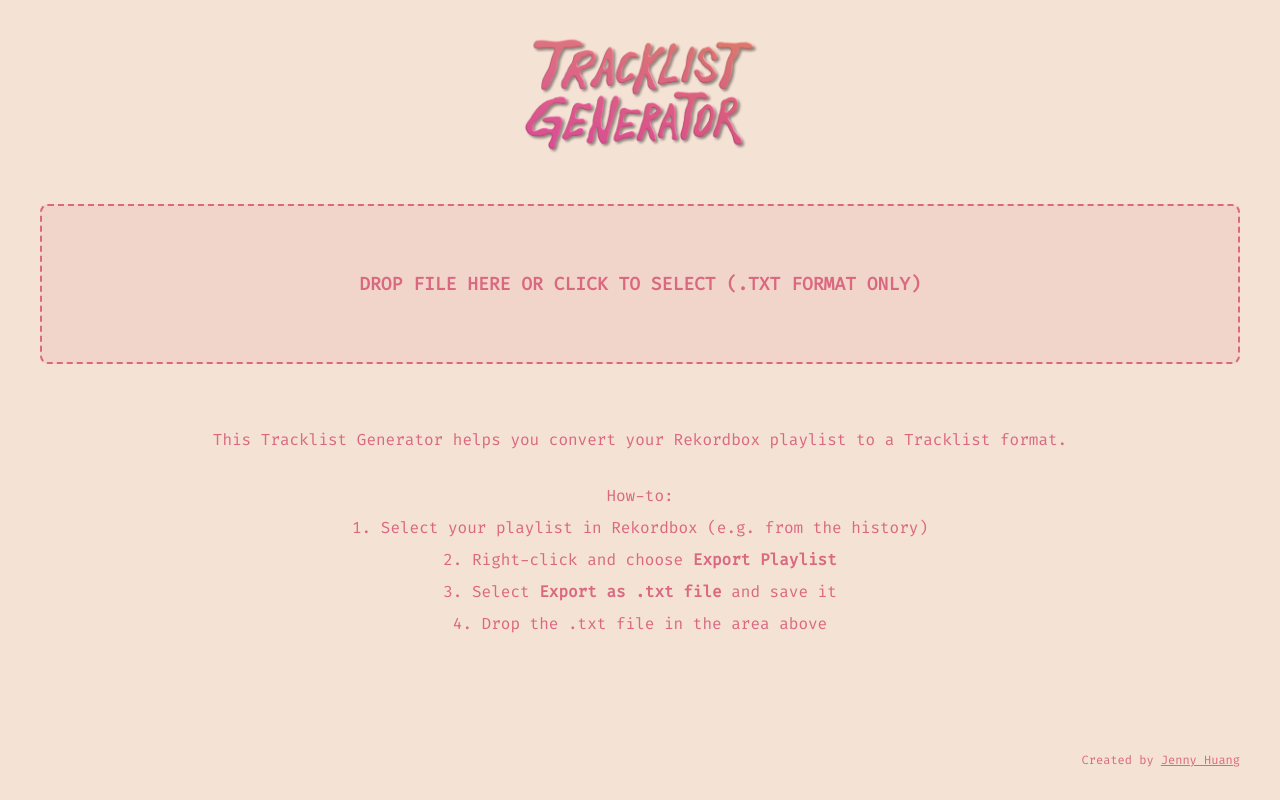
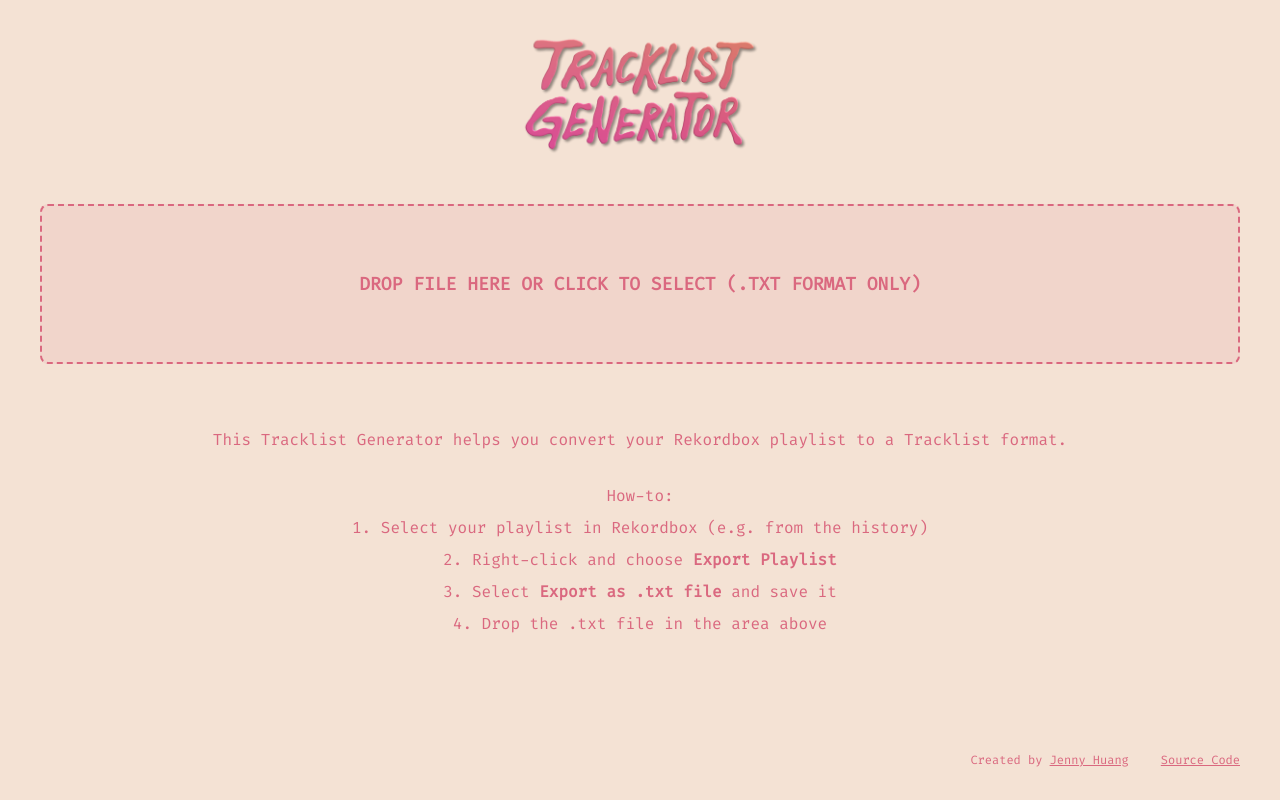
Before and after one commit to huang-jenny/tracklist-generator, a React (Create React App) app: page / in a window 1280 px wide. Built offline with nearby package versions, Linux system fonts and the light colour scheme.

Commit message:
added github repository link

```diff
--- a/src/TracklistGenerator.js
+++ b/src/TracklistGenerator.js
@@ -304,6 +304,7 @@ const TracklistGenerator = () => {
       </div>
       <footer className="mt-12 text-end text-xs mb-4 md:mb-0">
         <p>
+          <span>
             Created by{' '}
             <a
               href="https://www.instagram.com/jeyrototo/"
@@ -312,6 +313,16 @@ const TracklistGenerator = () => {
               rel="noopener noreferrer">
               Jenny Huang
             </a>
+          </span>
+          <span className="ml-8">
+            <a
+              href="https://github.com/huang-jenny/tracklist-generator"
+              className="underline"
+              target="_blank"
+              rel="noopener noreferrer">
+              Source Code
+            </a>
+          </span>
         </p>
       </footer>
     </div>
```
Lines whose indentation alone changed are shown as unchanged.
